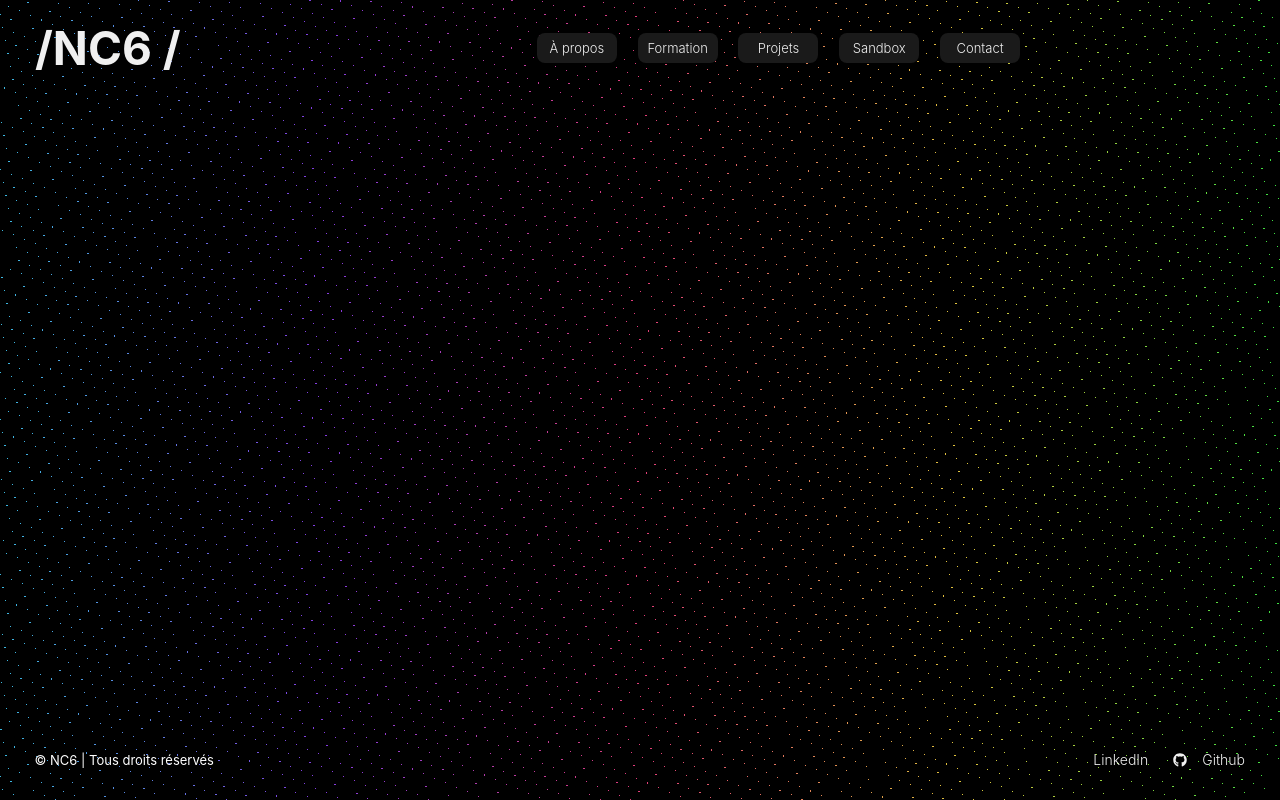
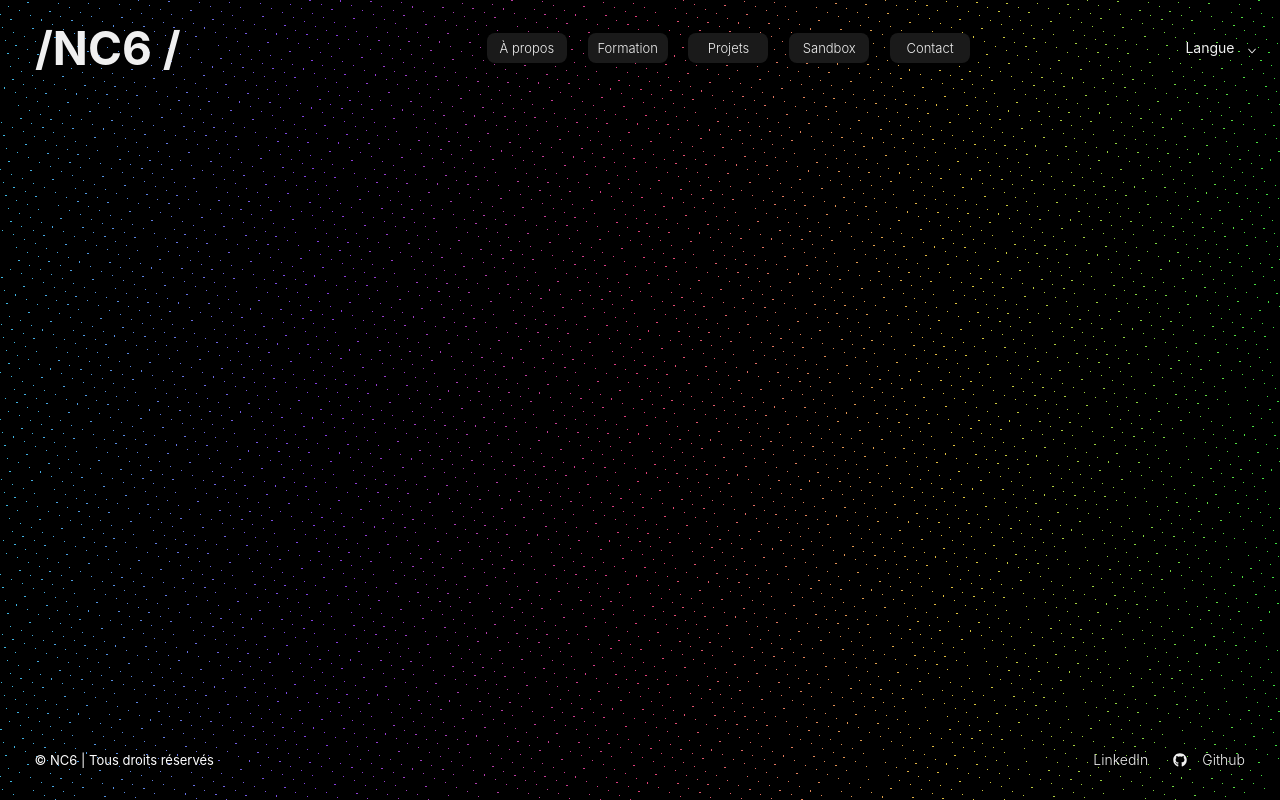
Before and after one commit to NollyBrown6/Portfolio, a React (Vite) app: page / in a window 1280 px wide. Built offline with nearby package versions, Linux system fonts and the light colour scheme; some icons are missing.

Commit message:
import LocaleToggler component

```diff
--- a/src/Components/Header/Header.tsx
+++ b/src/Components/Header/Header.tsx
@@ -8,6 +8,7 @@ import React from 'react';
 
 // import stylesheets
 import './Header.scss';
+import LocaleToggler from './LocaleToggler/LocaleToggler.tsx';
 
 function Header() {
   return (
@@ -35,6 +36,9 @@ function Header() {
           <button className="button" type="button">Contact</button>
         </a>
       </nav>
+      <div className="locale-toggler-container">
+        <LocaleToggler />
+      </div>
     </div>
   );
 }
```
